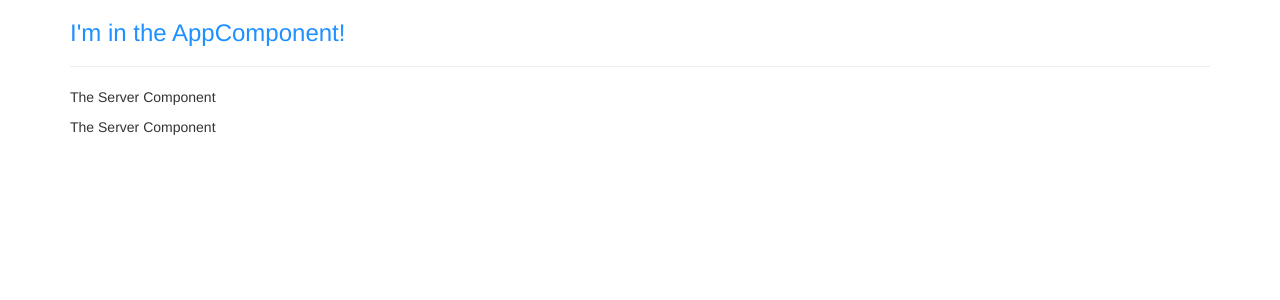
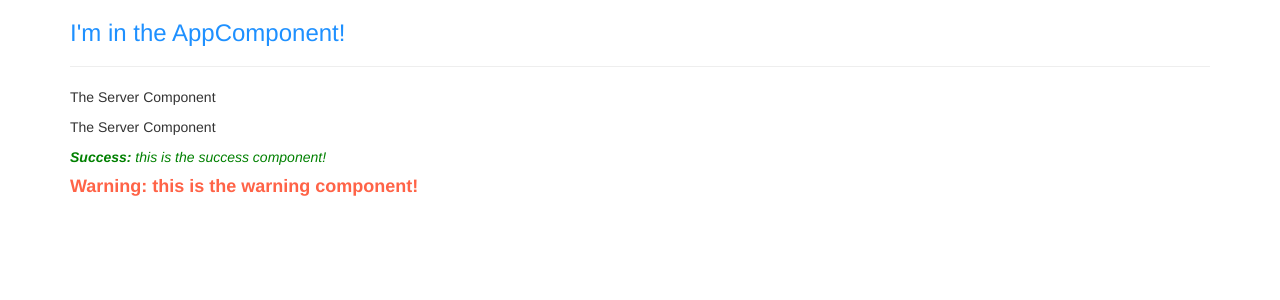
Before and after one commit to Samenti/udemy-angular, an Angular app: page / in a window 1280 px wide. Shown: the top 300 px of the page. Built offline with nearby package versions, Linux system fonts and the light colour scheme.

Commit message:
assignment 1: warning and success components

```diff
--- a/src/app/app.component.html
+++ b/src/app/app.component.html
@@ -6,6 +6,7 @@
       <app-servers></app-servers>
       <!-- <div app-servers></div> -->
       <!-- <div class="app-servers"></div> -->
+      <app-success></app-success>
     </div>
   </div>
 </div>
--- /dev/null
+++ b/src/app/success/success.component.css
@@ -0,0 +1,4 @@
+p {
+  color: green;
+  font-style: italic;
+}
--- /dev/null
+++ b/src/app/success/success.component.html
@@ -0,0 +1,4 @@
+<div>
+  <p><strong>Success:</strong> this is the success component!</p>
+  <div class="warning-component"></div>
+</div>
--- /dev/null
+++ b/src/app/success/success.component.ts
@@ -0,0 +1,15 @@
+import { Component, OnInit } from '@angular/core';
+
+@Component({
+  selector: 'app-success',
+  templateUrl: './success.component.html',
+  styleUrls: ['./success.component.css']
+})
+export class SuccessComponent implements OnInit {
+
+  constructor() { }
+
+  ngOnInit(): void {
+  }
+
+}
--- /dev/null
+++ b/src/app/warning/warning.component.ts
@@ -0,0 +1,15 @@
+import { Component } from '@angular/core';
+
+@Component({
+  selector: '.warning-component',
+  template: `<h4>Warning: this is the warning component!</h4>`,
+  styles: [
+    `
+      h4 {
+        font-weight: bold;
+        color: tomato;
+      }
+    `,
+  ],
+})
+export class WarningComponent {}
```
Also changed, not shown: src/app/app.module.ts (+9 -1 lines).
